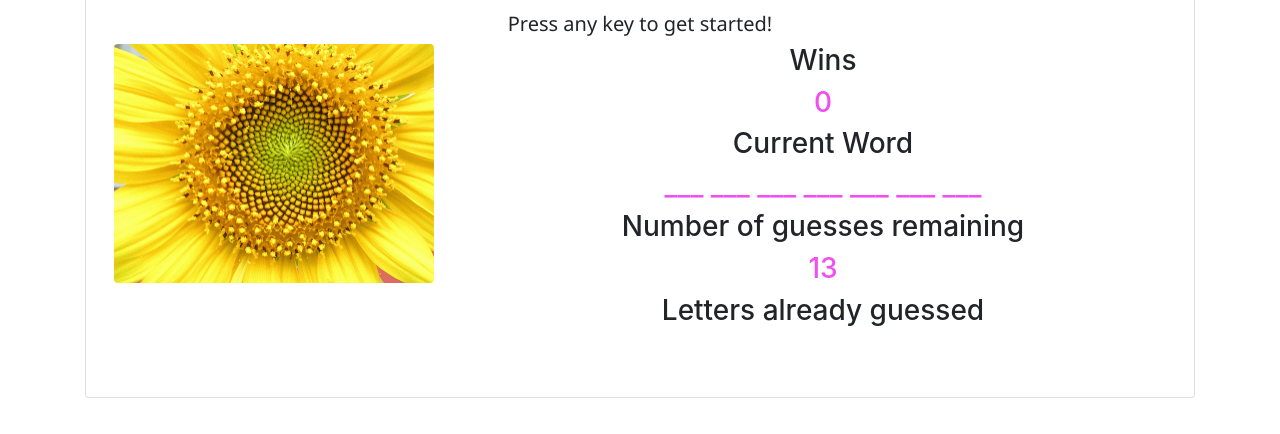
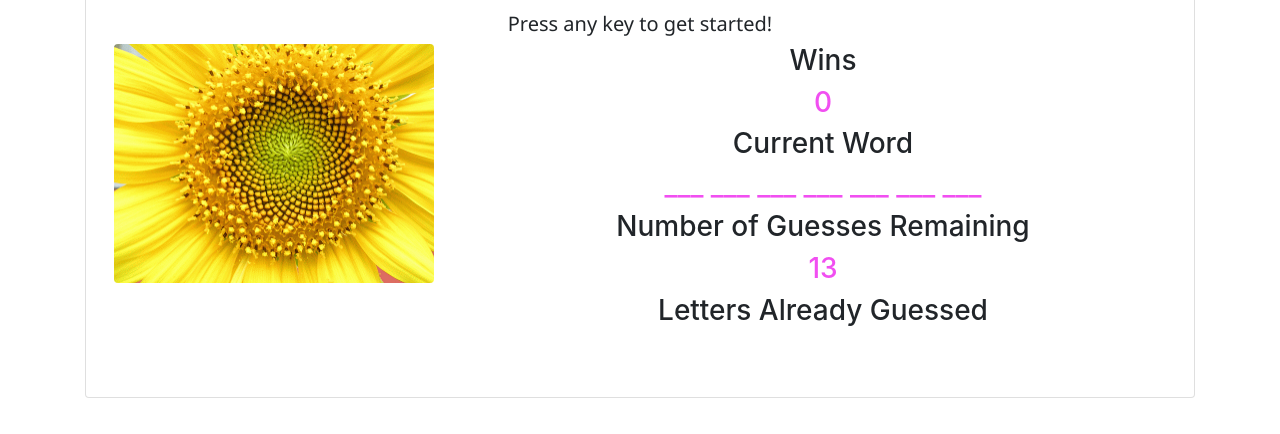
Before and after one commit to hgmallar/Word-Guess-Game, a plain HTML site: page index.html in a window 1280 px wide. Shown: the part 124-558 px from the top of the page. Drawn offline with nearby package versions, Linux system fonts and the light colour scheme.

Commit message:
capitalize text

```diff
--- a/index.html
+++ b/index.html
@@ -37,9 +37,9 @@
                         <h3 id="wins-text">0</h3>
                         <h3>Current Word</h3>
                         <h3 id="word-text"></h3>
-                        <h3>Number of guesses remaining</h3>
+                        <h3>Number of Guesses Remaining</h3>
                         <h3 id="count-text">13</h3>
-                        <h3>Letters already guessed</h3>
+                        <h3>Letters Already Guessed</h3>
                         <h3 id="letters-guessed"> </h3>
                     </div>
                 </div>
```
